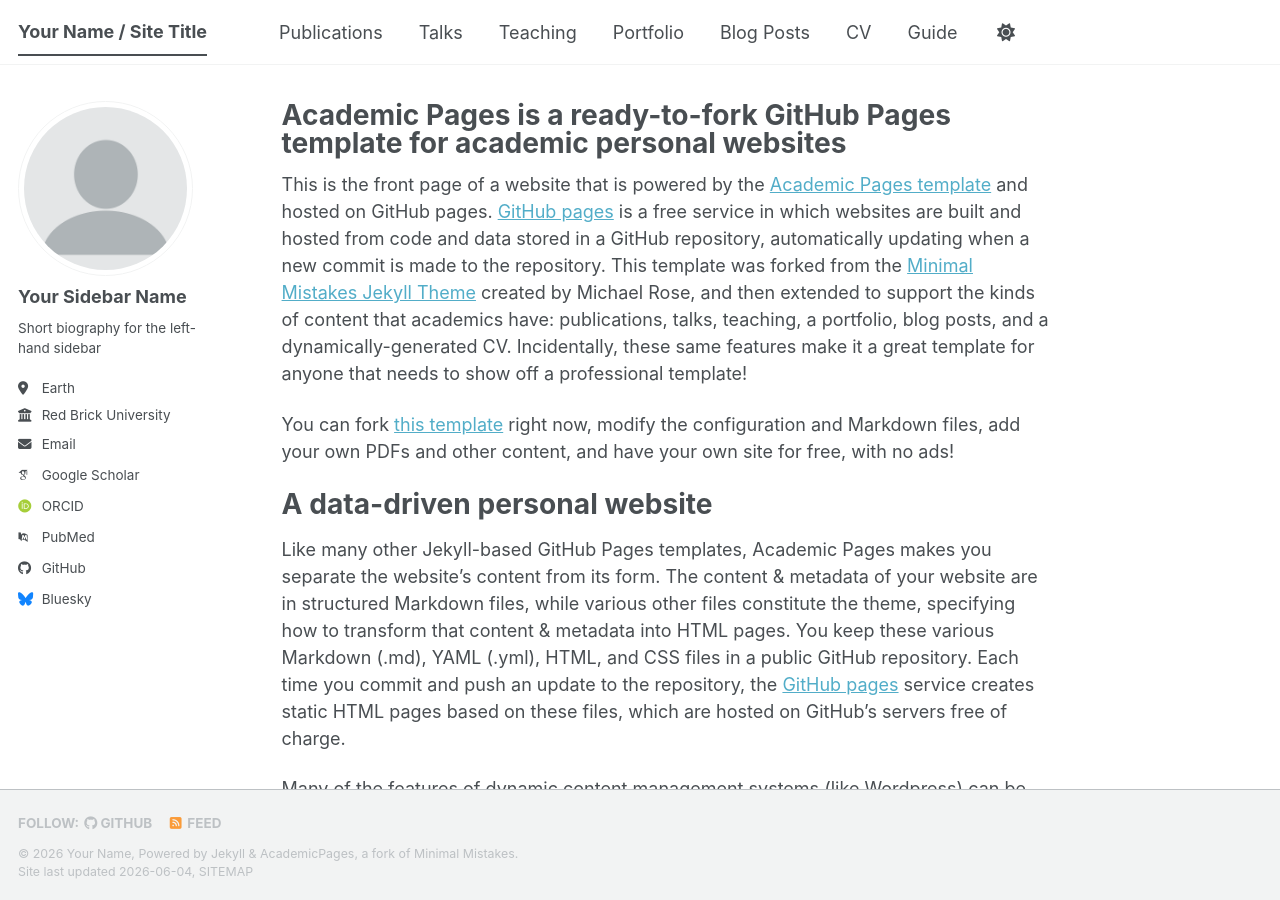
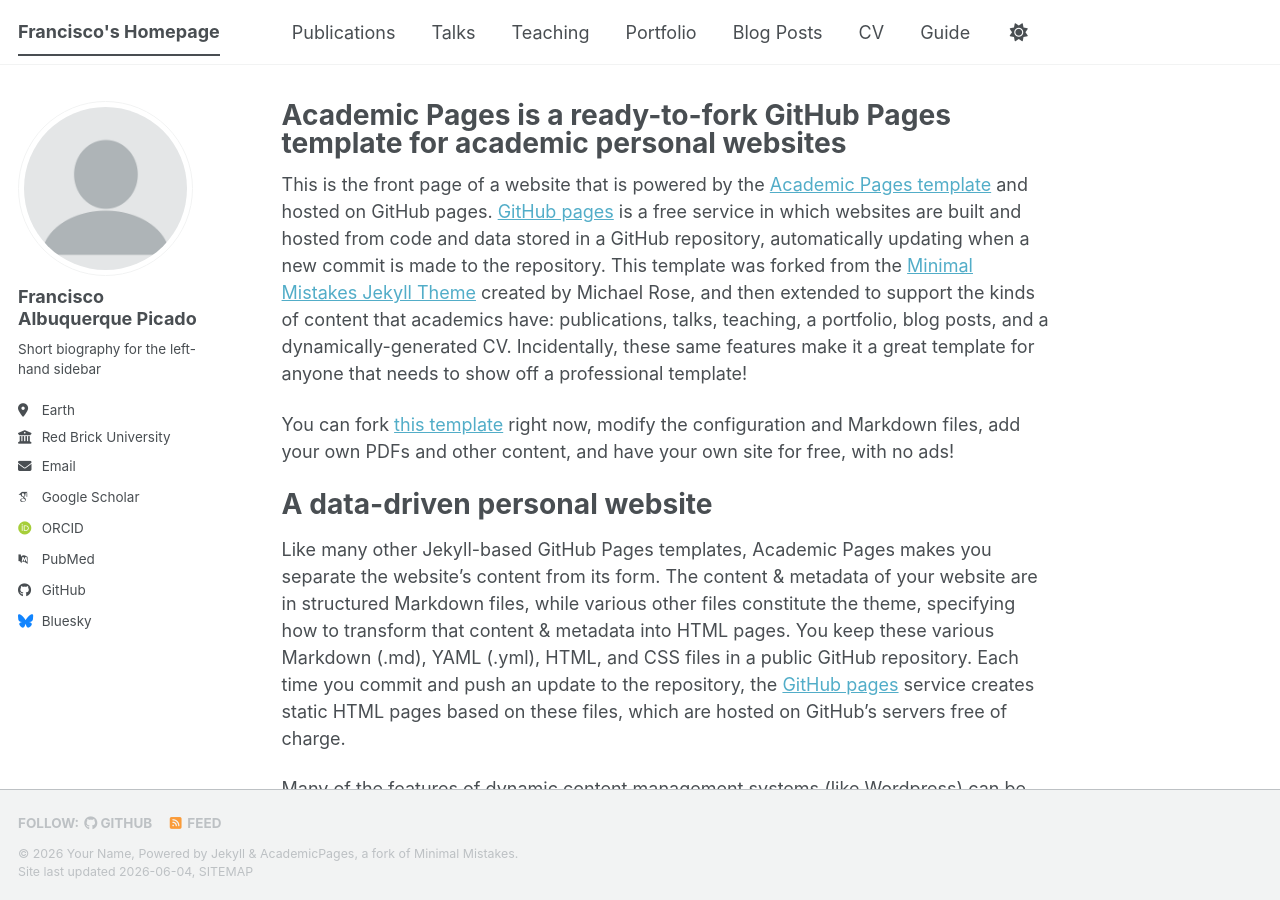
Before and after one commit to ghaleon7/ghaleon7.github.io, a Jekyll site: the page built from _pages/about.md, in a window 1280 px wide and 900 px high. Built offline with Jekyll 4.4.1, drawn with Linux system fonts in a browser that asks for light colours; some web fonts are replaced; a script bundle is joined from its source files by our own code; library files that are not in the unit come from our copies.

Commit message:
Update _config.yml
Adicionadas algumas configurações

```diff
--- a/_config.yml
+++ b/_config.yml
@@ -9,14 +9,14 @@
 # Basic Site Settings
 locale                   : "en-US"
 site_theme               : "default" # The available themes options are "default", "air", "sunrise", "mint", "dirt" and "contrast"
-title                    : "Your Name / Site Title"
+title                    : "Francisco's Homepage"
 title_separator          : "-"
 name                     : &name "Your Name"
 description              : &description "Your Name's academic portfolio"   # Update this with a general description of your site, this is the default if not overridden by a page
-url                      : https://academicpages.github.io # The base hostname & protocol for your site e.g. "https://[your GitHub username].github.io",
+url                      : https://ghaleon7.github.io # The base hostname & protocol for your site e.g. "https://[your GitHub username].github.io",
                                                            # or if you already have some other page hosted on Github then use "https://[your GitHub username].github.io/[Your Repo Name]"
 baseurl                  : "" # the subpath of your site, e.g. "/blog"
-repository               : "academicpages/academicpages.github.io"
+repository               : "ghaleon7/ghaleon7.github.io"
 
 # Site Author - The following control what appear as part of the author content on the side bar.
 #               If a field is blank the icon and link will not appear, otherwise it will be shown.
@@ -24,7 +24,7 @@
 author:
   # Biographic information
   avatar           : "profile.png"
-  name             : "Your Sidebar Name"
+  name             : "Francisco Albuquerque Picado"
   pronouns         : # example: "she/her"
   bio              : "Short biography for the left-hand sidebar"
   location         : "Earth"
```
